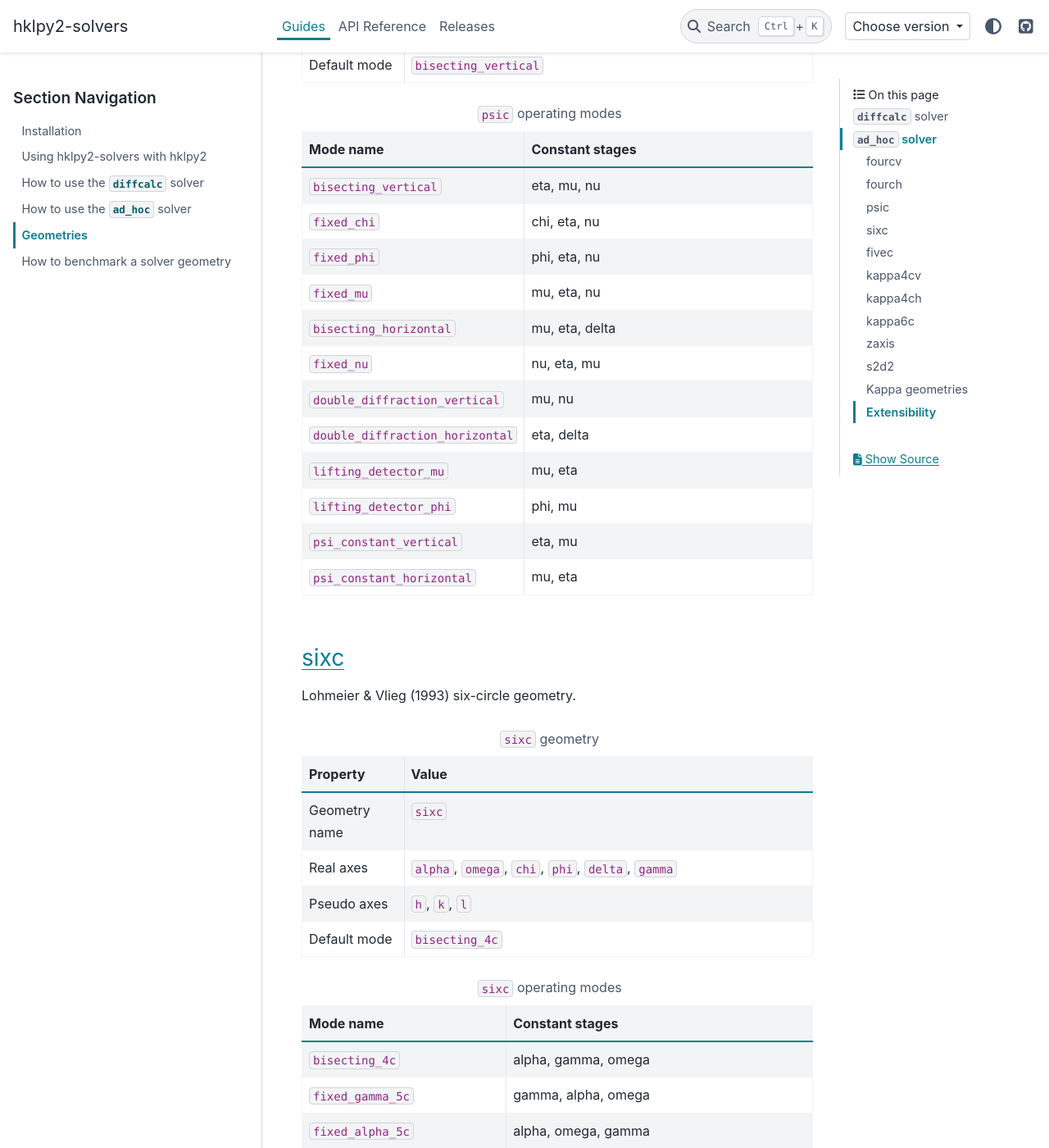
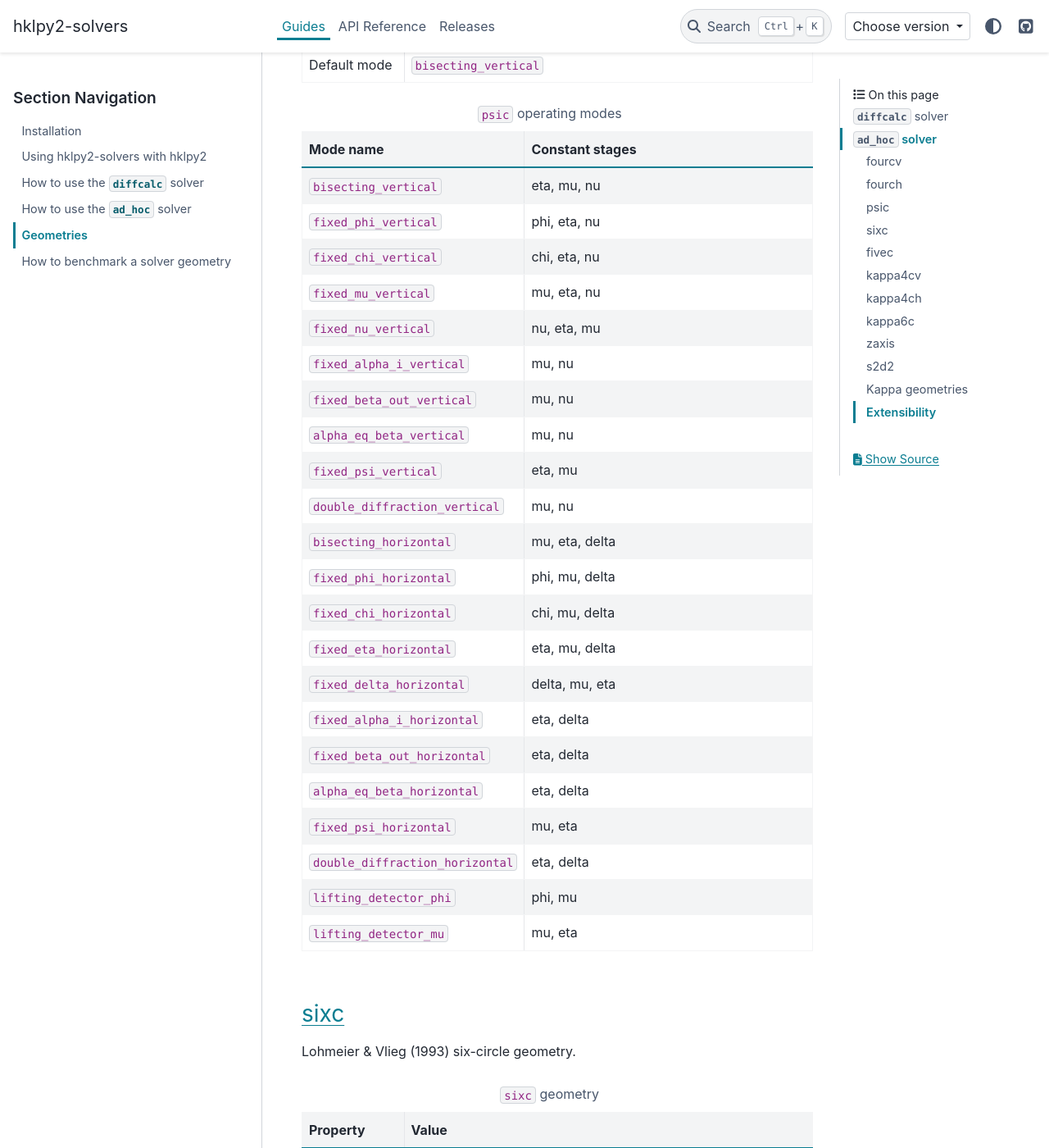
Before and after one commit to prjemian/hklpy2_solvers, a Sphinx documentation site: the page built from docs/source/geometries.rst, in a window 1280 px wide and 1400 px high, scrolled down 6266 px. Shown: the whole window at 82% size. Built offline with Sphinx 7.4.7 and the PyData theme 0.15.4, drawn with Linux system fonts in a browser that asks for light colours; pages that are not in the unit, such as notebooks, are missing from menus; some of the changed text lies outside the part shown.

Commit message:
maint: bump ad_hoc_diffractometer >= 0.6.0; update psic/kappa6c modes and docstring cross-ref
ad_hoc_diffractometer v0.6.0 renamed geometry.py to diffractometer.py,
added 10 new psic modes (surface + vertical/horizontal suffixes), and
renamed psi_constant_* to fixed_psi_* in kappa6c.

Agent: OpenCode (claudeopus46)

```diff
--- a/RELEASE_NOTES.rst
+++ b/RELEASE_NOTES.rst
@@ -35,6 +35,11 @@ describe future plans.
     * Add all ``ad_hoc`` solver geometries (10 geometries, modes, and axes) to ``geometries.rst``; add ``ad_hoc`` solver to the "Available solvers" table in ``usage.rst``.  :issue:`40`
     * Add per-solver how-to guides (``guide_diffcalc.rst``, ``guide_ad_hoc.rst``) following the Diataxis framework.  :issue:`40`
     * Change ``diffcalc`` default mode from ``4S+2D mu_chi_phi_fixed`` to ``4S+2D bisect_eta_fixed nu_fixed`` (vertical bisector).  :issue:`40`
+
+    Maintenance
+    ~~~~~~~~~~~
+
+    * Bump ``ad_hoc_diffractometer`` minimum from ``>=0.5.0`` to ``>=0.6.0``; update docstring cross-reference (``geometry.py`` renamed to ``diffractometer.py``); update ``geometries.rst`` for new psic and kappa6c mode names.
 
 0.2.0
 ######
--- a/docs/source/geometries.rst
+++ b/docs/source/geometries.rst
@@ -289,27 +289,47 @@ You (1999) six-circle geometry (psi-circle).
      - Constant stages
    * - ``bisecting_vertical``
      - eta, mu, nu
-   * - ``fixed_chi``
+   * - ``fixed_phi_vertical``
+     - phi, eta, nu
+   * - ``fixed_chi_vertical``
      - chi, eta, nu
-   * - ``fixed_phi``
-     - phi, eta, nu
-   * - ``fixed_mu``
+   * - ``fixed_mu_vertical``
      - mu, eta, nu
+   * - ``fixed_nu_vertical``
+     - nu, eta, mu
+   * - ``fixed_alpha_i_vertical``
+     - mu, nu
+   * - ``fixed_beta_out_vertical``
+     - mu, nu
+   * - ``alpha_eq_beta_vertical``
+     - mu, nu
+   * - ``fixed_psi_vertical``
+     - eta, mu
+   * - ``double_diffraction_vertical``
+     - mu, nu
    * - ``bisecting_horizontal``
      - mu, eta, delta
-   * - ``fixed_nu``
-     - nu, eta, mu
-   * - ``double_diffraction_vertical``
-     - mu, nu
+   * - ``fixed_phi_horizontal``
+     - phi, mu, delta
+   * - ``fixed_chi_horizontal``
+     - chi, mu, delta
+   * - ``fixed_eta_horizontal``
+     - eta, mu, delta
+   * - ``fixed_delta_horizontal``
+     - delta, mu, eta
+   * - ``fixed_alpha_i_horizontal``
+     - eta, delta
+   * - ``fixed_beta_out_horizontal``
+     - eta, delta
+   * - ``alpha_eq_beta_horizontal``
+     - eta, delta
+   * - ``fixed_psi_horizontal``
+     - mu, eta
    * - ``double_diffraction_horizontal``
      - eta, delta
-   * - ``lifting_detector_mu``
-     - mu, eta
    * - ``lifting_detector_phi``
      - phi, mu
-   * - ``psi_constant_vertical``
-     - eta, mu
-   * - ``psi_constant_horizontal``
+   * - ``lifting_detector_mu``
      - mu, eta
 
 .. _geometry.sixc:
@@ -520,9 +540,9 @@ Kappa six-circle geometry.
      - mu, komega
    * - ``lifting_detector_kphi``
      - kphi, mu
-   * - ``psi_constant_vertical``
+   * - ``fixed_psi_vertical``
      - komega, mu
-   * - ``psi_constant_horizontal``
+   * - ``fixed_psi_horizontal``
      - mu, komega
    * - ``double_diffraction_vertical``
      - mu, nu
--- a/pyproject.toml
+++ b/pyproject.toml
@@ -25,7 +25,7 @@ classifiers = [
   "Topic :: Scientific/Engineering",
 ]
 dependencies = [
-  "ad_hoc_diffractometer>=0.5.0",
+  "ad_hoc_diffractometer>=0.6.0",
   "diffcalc-core",
   "hklpy2>=0.6.0",
   "numpy",
```
Also changed, not shown: 2 other files.
